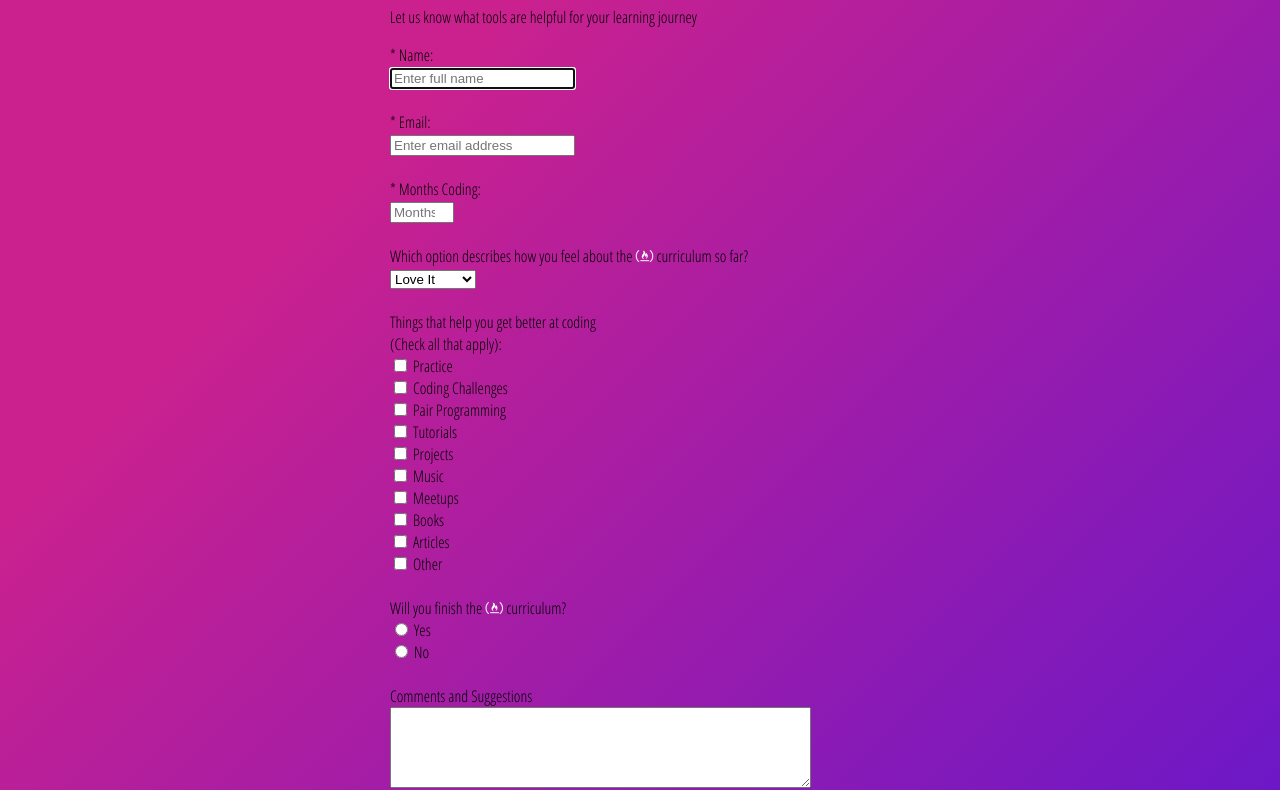
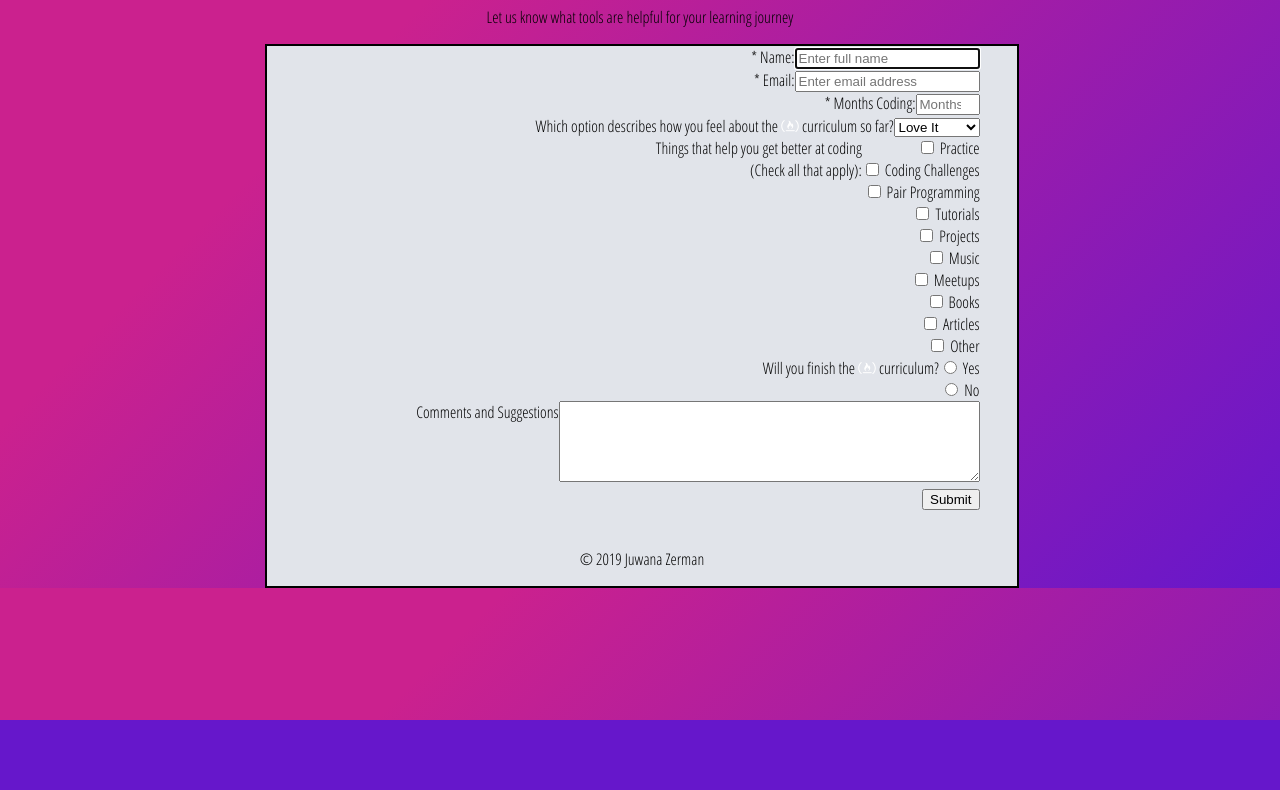
Before and after one commit to Juwana-Zerman/fcc-survey-form, a plain HTML site: page index.html in a window 1280 px wide. Shown: the part 80-870 px from the top of the page. After the commit the page ends 800 px from the top, so only its background shows below. Drawn offline with Linux system fonts and the light colour scheme.

Commit message:
Update styling

```diff
--- a/CSS/styles.css
+++ b/CSS/styles.css
@@ -2,10 +2,30 @@ body {
     font-family: 'Open Sans Condensed', sans-serif;
     background-color: #6617cb;
     background-image: linear-gradient(315deg, #6617cb 0%, #cb218e 74%);
-    max-width: 500px;
+    max-width: 750px;
+    margin: auto;
+    text-align: center;
+}
+
+.surveybox {
+    background: #e1e4ea;
+    border: 2px solid black;
+    font-size: medium;
+    margin: auto;
+    width: 750px;
+}
+
+form {
+    text-align: right;
+    width: 90%;
     margin: auto;
 }
 
 i {
     color: white;
 }
+
+.itemRows {
+    display: inline-flex;
+    justify-content: center;
+}
```
Also changed, not shown: index.html (+1 -0 lines).
